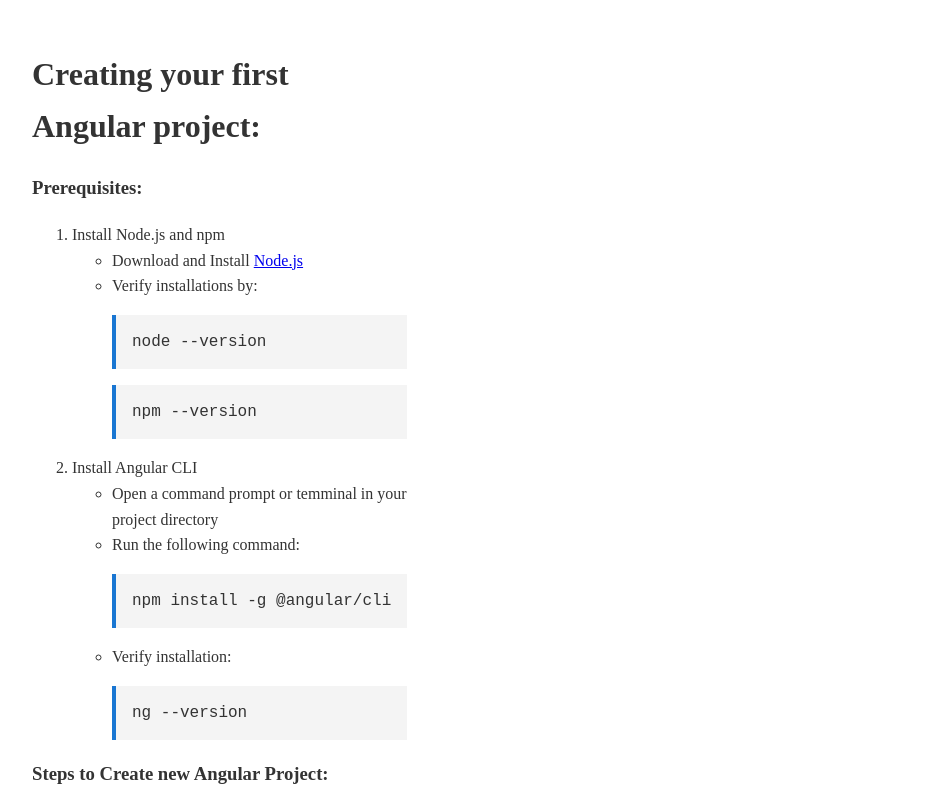
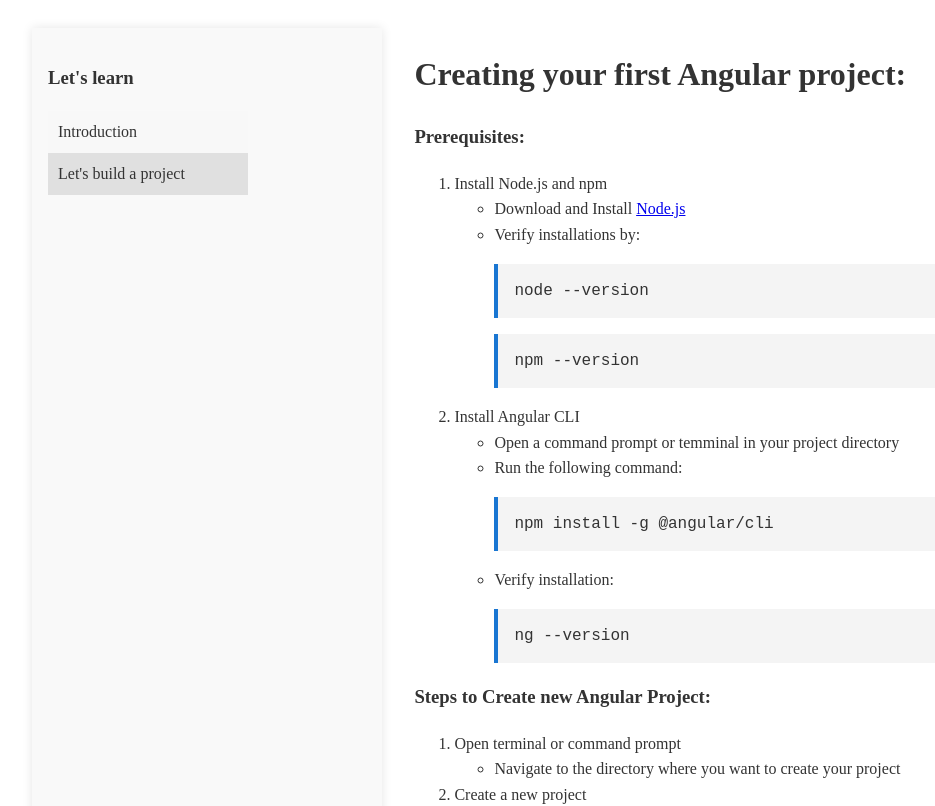
Before and after one commit to pputtaswamy07/Learn-Angular, an Angular app: page /createProject in a window 1280 px wide. Shown: the top 806 px of the page, without its empty margins (8-943 px from the left). Built offline with nearby package versions, Linux system fonts and the light colour scheme.

Commit message:
add routelink active to apply css

```diff
--- a/src/app/create-project/create-project.component.html
+++ b/src/app/create-project/create-project.component.html
@@ -1,5 +1,11 @@
 <main>
-
+    <aside>
+        <h3>Let's learn</h3>
+        <ul class="sidebar">
+            <li routerLink="/introduction">Introduction</li>
+            <li routerLink="/createProject" routerLinkActive="active">Let's build a project</li>
+        </ul>
+    </aside>
     <div>
         <h1>Creating your first Angular project:</h1>
         <section id="basics">
--- a/src/styles.css
+++ b/src/styles.css
@@ -93,8 +93,3 @@ main {
 .sidebar li[routerLinkActive] {
   background-color: #e0e0e0; /* Light grey color when active */
 }
-.sidebar .active {
-  background-color: #ddb5b5; /* Light grey color for the active route */
-  font-weight: bold; /* Make the text bold */
-  color: #b61919; /* Change the text color */
-}
```
